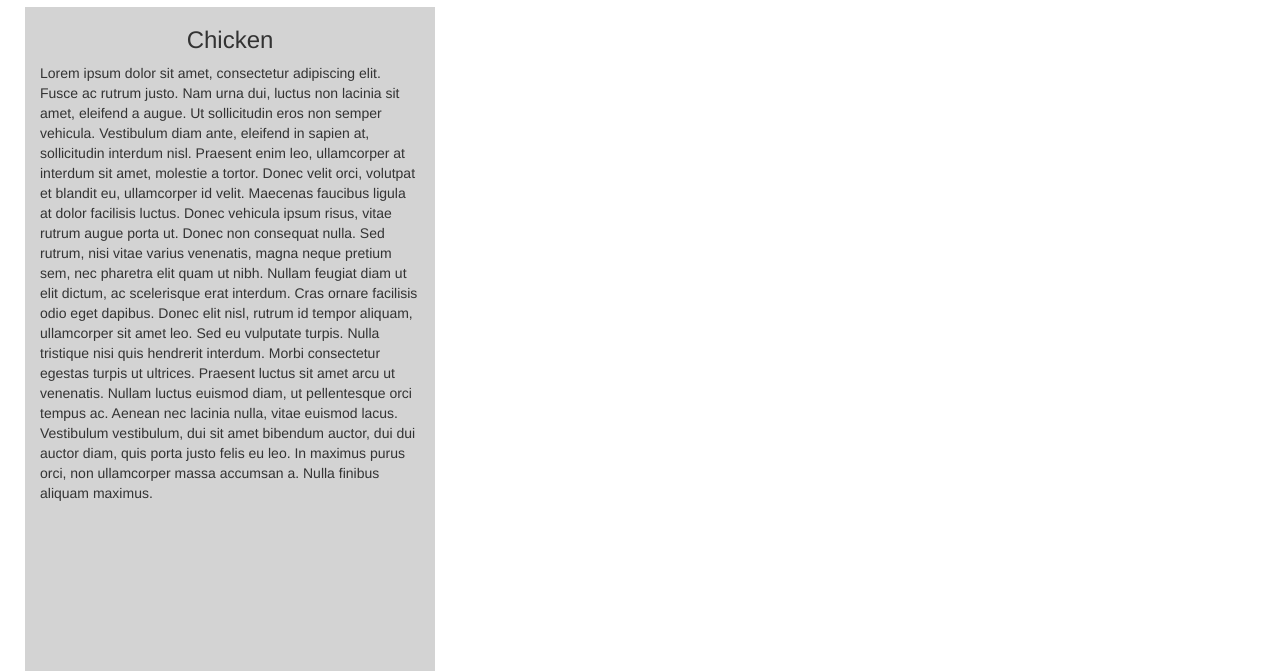
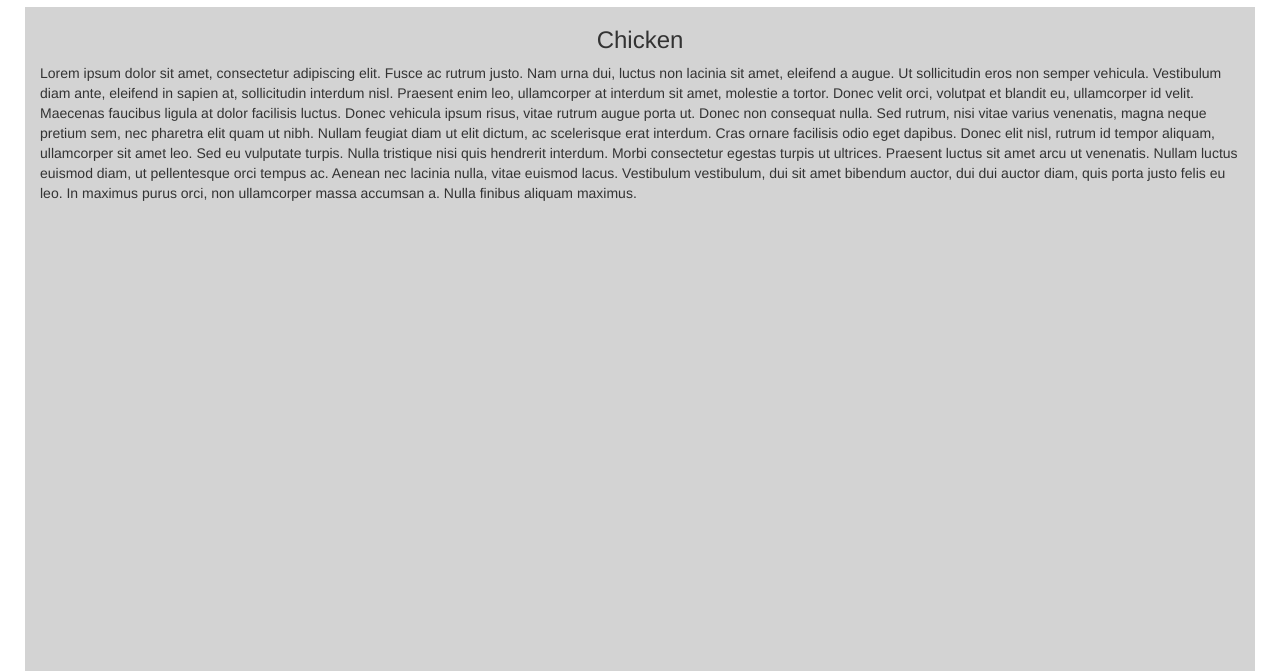
Before and after one commit to suchitra14/coursera-html5, a plain HTML site: page module3_solution/index.html in a window 1280 px wide. Shown: the part 129-800 px from the top of the page. Drawn offline with Linux system fonts and the light colour scheme.

Commit message:
Mod3 soln

```diff
--- a/module3_solution/index.html
+++ b/module3_solution/index.html
@@ -40,12 +40,13 @@
   <div class="container-fluid">
     <div class="row">
       <h2 class="text-center">Our Menu</h2>
-      <div class="col-xs-12 col-sm-6 col-md-4 col-lg-4 main-text">
+      <div class="col-xs-12 col-md-12 col-sm-12 main-text">
         <h3 class="text-center">Chicken</h3>
         <p>Lorem ipsum dolor sit amet, consectetur adipiscing elit. Fusce ac rutrum justo. Nam urna dui, luctus non lacinia sit amet, eleifend a augue. Ut sollicitudin eros non semper vehicula. Vestibulum diam ante, eleifend in sapien at, sollicitudin interdum nisl. Praesent enim leo, ullamcorper at interdum sit amet, molestie a tortor. Donec velit orci, volutpat et blandit eu, ullamcorper id velit. Maecenas faucibus ligula at dolor facilisis luctus. Donec vehicula ipsum risus, vitae rutrum augue porta ut.
         Donec non consequat nulla. Sed rutrum, nisi vitae varius venenatis, magna neque pretium sem, nec pharetra elit quam ut nibh. Nullam feugiat diam ut elit dictum, ac scelerisque erat interdum. Cras ornare facilisis odio eget dapibus. Donec elit nisl, rutrum id tempor aliquam, ullamcorper sit amet leo. Sed eu vulputate turpis. Nulla tristique nisi quis hendrerit interdum. Morbi consectetur egestas turpis ut ultrices. Praesent luctus sit amet arcu ut venenatis. Nullam luctus euismod diam, ut pellentesque orci tempus ac. Aenean nec lacinia nulla, vitae euismod lacus. Vestibulum vestibulum, dui sit amet bibendum auctor, dui dui auctor diam, quis porta justo felis eu leo. In maximus purus orci, non ullamcorper massa accumsan a. Nulla finibus aliquam maximus.
         </p>
       </div>
+
 
 
   </div>  <!--End of row-->
```
